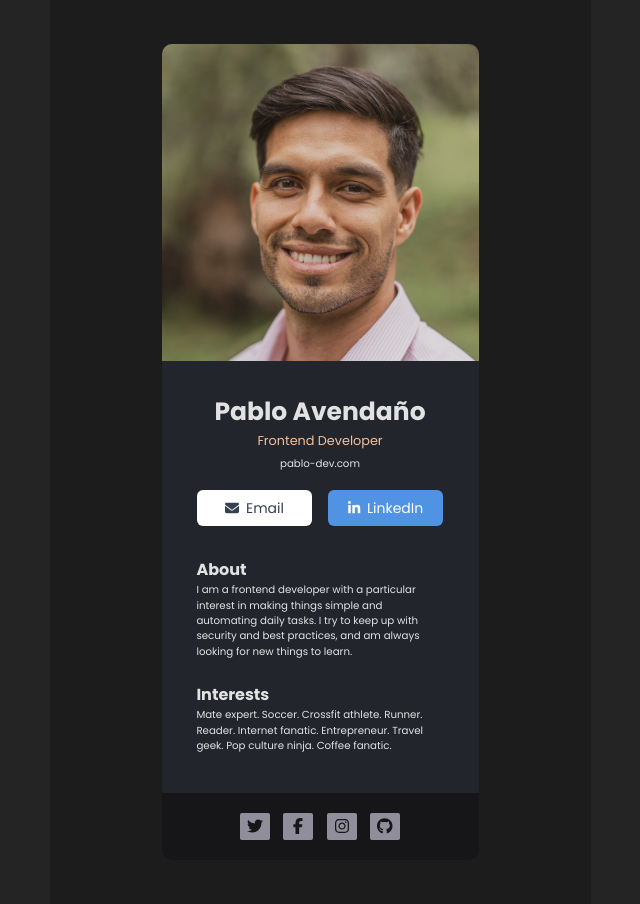
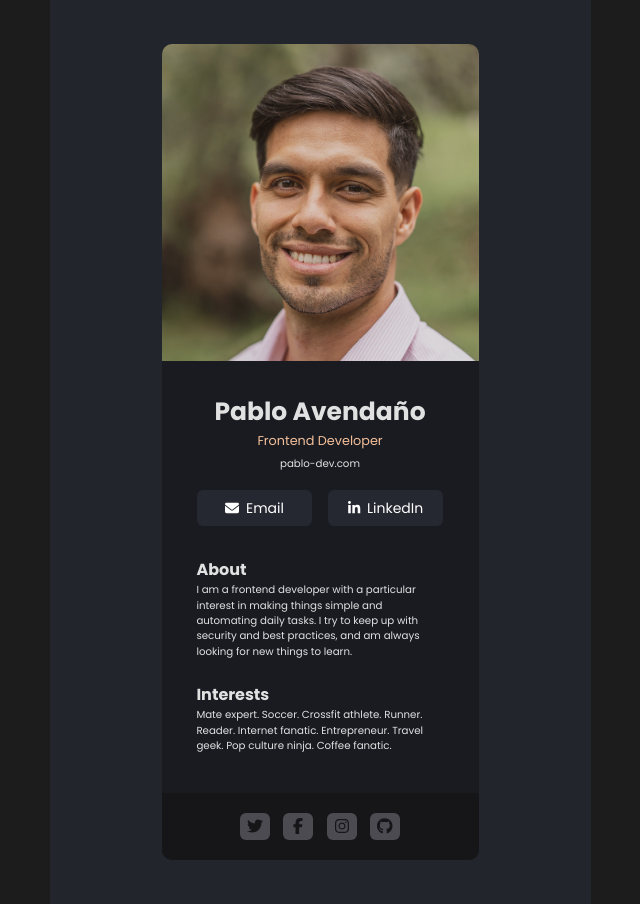
Before and after one commit to PabloFA/digital-business-card, a React (Vite) app: page / in a window 1280 px wide. Shown: the whole page, without its empty margins (320-960 px from the left). Built offline with nearby package versions, Linux system fonts and the light colour scheme.

Commit message:
urls update and add some animations on buttons

```diff
--- a/components/Info.jsx
+++ b/components/Info.jsx
@@ -12,14 +12,11 @@ export default function Info() {
       <p className="subtitle">Frontend Developer</p>
       <small>pablo-dev.com</small>
       <div className="btns">
-        <a className="btn btn-email" href="mailto:avendanio.pablo@gmail.com">
+        <a className="btn" href="mailto:avendanio.pablo@gmail.com">
           <FontAwesomeIcon icon={faEnvelope} />
           Email
         </a>
-        <a
-          className="btn btn-linkedin"
-          href="https://www.linkedin.com/in/pablo-avendaño91/"
-        >
+        <a className="btn" href="https://www.linkedin.com/in/pablo-avendaño91/">
           <FontAwesomeIcon icon={faLinkedinIn} />
           LinkedIn
         </a>
--- a/components/style.css
+++ b/components/style.css
@@ -42,6 +42,7 @@ p {
 }
 
 .btn {
+  color: white;
   font-size: 0.875em;
   width: 115px;
   padding: 0.5625em 0;
@@ -51,21 +52,13 @@ p {
   justify-content: center;
   gap: 0.5em;
   text-decoration: none;
+  position: relative;
+  z-index: 0;
 }
 
 .icon {
   width: 16px;
   padding-right: 0.5em;
-}
-
-.btn-email {
-  color: #374151;
-  background: white;
-}
-
-.btn-linkedin {
-  color: white;
-  background: #5093e2;
 }
 
 .content {
@@ -77,11 +70,90 @@ p {
   color: #161619;
 }
 
+.social-btn:hover {
+  color: #918e9b;
+}
+
 .icon-btn {
   padding-top: 2px;
   text-align: center;
-  background: #918e9b;
   width: 30px;
   height: 25px;
   border-radius: 2px;
+  cursor: pointer;
+  position: relative;
+  z-index: 0;
 }
+
+.btn:before,
+.icon-btn:before {
+  content: "";
+  background: linear-gradient(
+    45deg,
+    #ff0000,
+    #ff7300,
+    #fffb00,
+    #48ff00,
+    #00ffd5,
+    #002bff,
+    #7a00ff,
+    #ff00c8,
+    #ff0000
+  );
+  position: absolute;
+  top: -2px;
+  left: -2px;
+  background-size: 400%;
+  z-index: -1;
+  filter: blur(5px);
+  width: calc(100% + 4px);
+  height: calc(100% + 4px);
+  animation: glowing 20s linear infinite;
+  opacity: 0;
+  transition: opacity 0.3s ease-in-out;
+  border-radius: 6px;
+}
+
+.btn:active,
+.icon-btn:active {
+  color: white;
+}
+
+.btn:active:after,
+.icon-btn:after {
+  background: transparent;
+}
+
+.btn:hover:before,
+.icon-btn:hover:before {
+  opacity: 1;
+}
+
+.btn:after,
+.icon-btn:after {
+  z-index: -1;
+  content: "";
+  position: absolute;
+  width: 100%;
+  height: 100%;
+  background: #262831;
+  left: 0;
+  top: 0;
+  border-radius: 6px;
+}
+
+.icon-btn:after {
+  background: #4c4b52;
+}
+
+@keyframes glowing {
+  0% {
+    background-position: 0 0;
+  }
+  50% {
+    background-position: 400% 0;
+  }
+  100% {
+    background-position: 0 0;
+  }
+}
--- a/src/App.css
+++ b/src/App.css
@@ -2,11 +2,11 @@
   max-width: 1280px;
   margin: 0 auto;
   padding: 2.75em 7em;
-  background: #1c1c1c;
+  background: #23252c;
 }
 
 .container {
-  background: #23252c;
+  background: #1a1b21;
   width: 317px;
   border-radius: 10px;
 }
--- a/src/index.css
+++ b/src/index.css
@@ -5,7 +5,7 @@
 
   color-scheme: light dark;
   color: rgba(255, 255, 255, 0.87);
-  background-color: #242424;
+  background-color: #1c1c1c;
 
   font-synthesis: none;
   text-rendering: optimizeLegibility;
```
